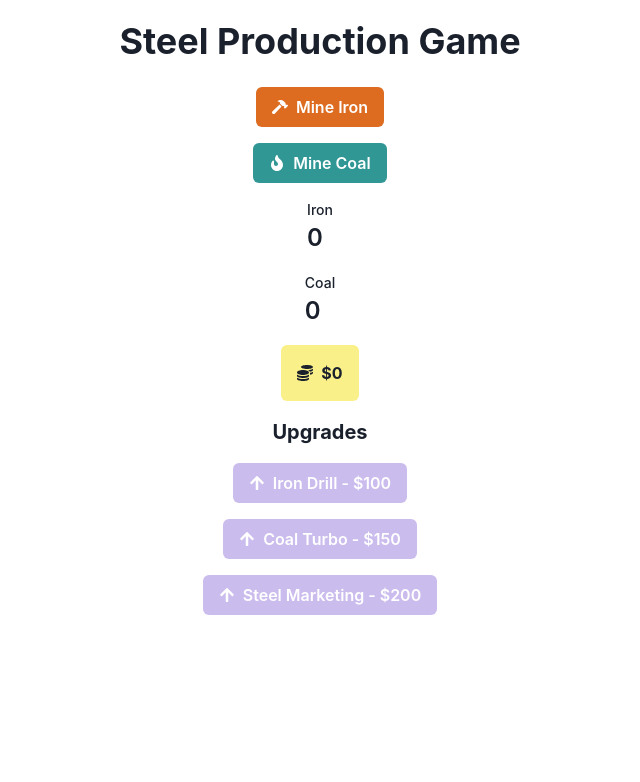
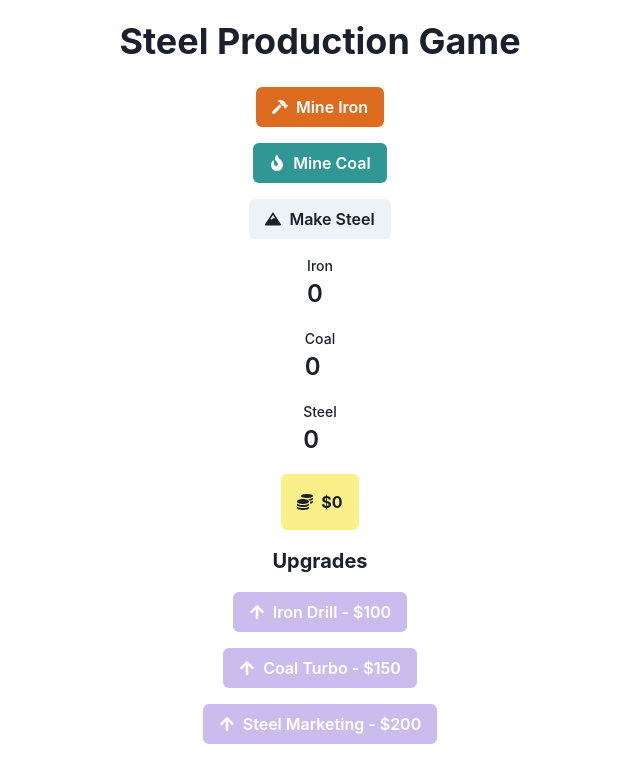
Before and after one commit to GPT-Engineer-App-Dev/steel-maker, a React (Vite) app: page / in a window 1280 px wide. Shown: the top 782 px of the page, without its empty margins (320-960 px from the left). Built offline with nearby package versions, Linux system fonts and the light colour scheme.

Commit message:
Implemented the functionality to make steel by adding a new button to the Index page, creating a function to handle steel creation, and adding a new SteelDisplay component to show the amount of steel the user has.
make steel

```diff
--- /dev/null
+++ b/src/components/SteelDisplay.jsx
@@ -0,0 +1,13 @@
+import React from "react";
+import { Stat, StatLabel, StatNumber, StatGroup } from "@chakra-ui/react";
+
+const SteelDisplay = ({ steel }) => (
+  <StatGroup>
+    <Stat>
+      <StatLabel>Steel</StatLabel>
+      <StatNumber>{steel}</StatNumber>
+    </Stat>
+  </StatGroup>
+);
+
+export default SteelDisplay;
--- a/src/pages/Index.jsx
+++ b/src/pages/Index.jsx
@@ -5,6 +5,8 @@ import IronDisplay from "../components/IronDisplay";
 import CoalDisplay from "../components/CoalDisplay";
 import { FaHammer, FaFire, FaMountain, FaCoins } from "react-icons/fa";
 import Upgrades from "../components/Upgrades";
+
+import SteelDisplay from "../components/SteelDisplay";
 
 const Index = () => {
   const [iron, setIron] = useState(0);
@@ -59,6 +61,22 @@ const Index = () => {
     }
   };
 
+  const makeSteel = () => {
+    if (iron >= 2 && coal >= 1) {
+      setIron(iron - 2);
+      setCoal(coal - 1);
+      setSteel(steel + 1);
+    } else {
+      toast({
+        title: "Not enough resources",
+        description: "You need at least 2 iron and 1 coal to make steel.",
+        status: "error",
+        duration: 2000,
+        isClosable: true,
+      });
+    }
+  };
+
   return (
     <Container maxW="container.md" py={5}>
       <Heading mb={6} textAlign="center">
@@ -71,8 +89,12 @@ const Index = () => {
         <Button leftIcon={<FaFire />} colorScheme="teal" onClick={mineCoal}>
           Mine Coal
         </Button>
+        <Button leftIcon={<FaMountain />} colorScheme="gray" onClick={makeSteel}>
+          Make Steel
+        </Button>
         <IronDisplay iron={iron} />
         <CoalDisplay coal={coal} />
+        <SteelDisplay steel={steel} />
         <MoneyDisplay money={money} />
         <Upgrades money={money} onPurchaseUpgrade={purchaseUpgrade} />
       </Stack>
```
